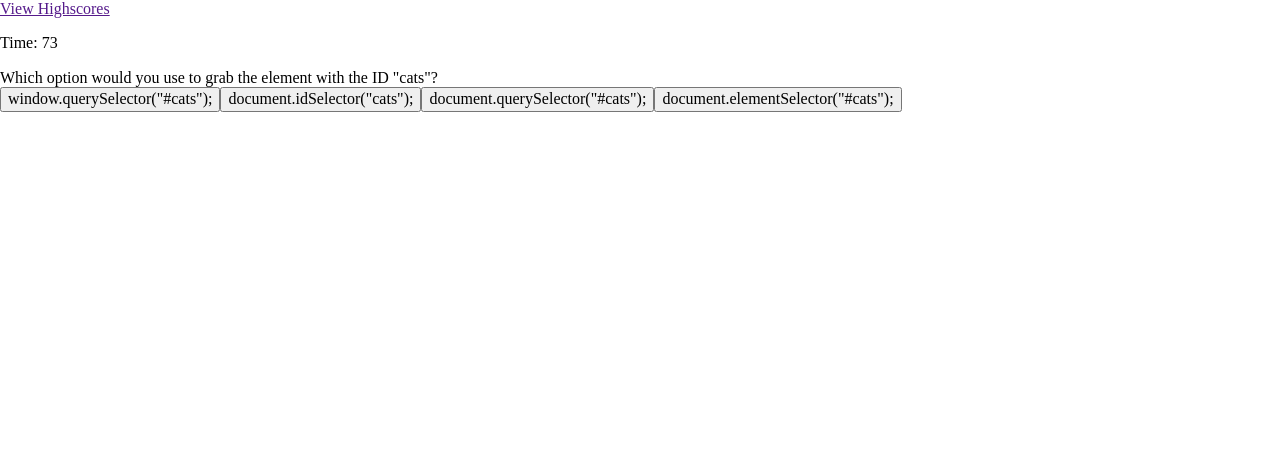
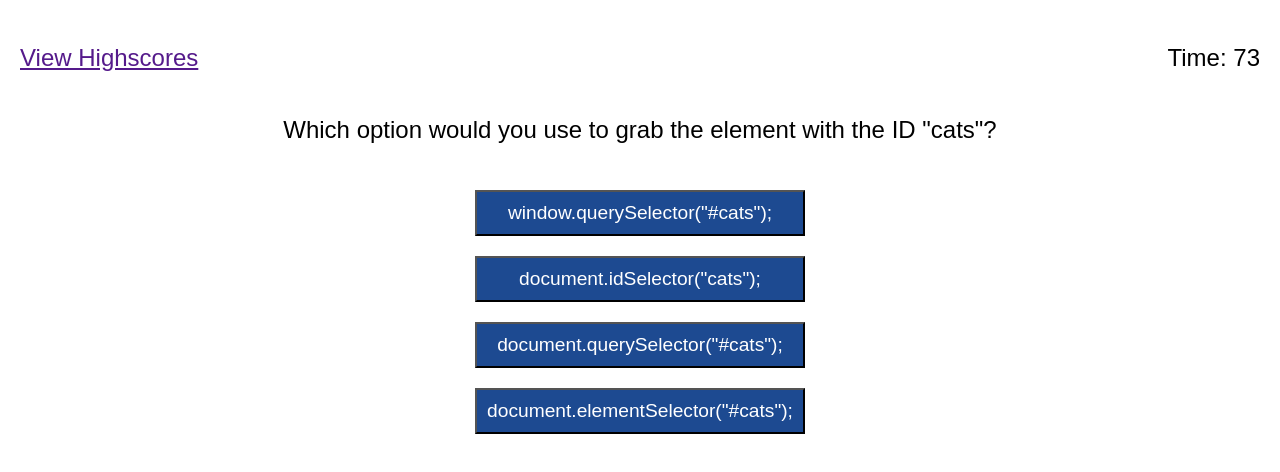
Before and after one commit to sendusyourbones/coding-quiz, a plain HTML site: page index.html in a window 1280 px wide. Both pictures are taken after a click on the button "Start Quiz". Drawn offline with Linux system fonts and the light colour scheme.

Commit message:
Add style.css file with styling

```diff
--- /dev/null
+++ b/assets/css/style.css
@@ -0,0 +1,62 @@
+/* General Styles */
+
+body {
+    font-family: Arial, Helvetica, sans-serif;
+}
+
+main {
+    text-align: center;
+    width: 65%;
+    margin: 0 auto;
+}
+
+p {
+    font-size: 1.5rem;
+}
+
+/* Header */
+
+header {
+    display: flex;
+    justify-content: space-between;
+    align-items: center;
+    padding: 20px;
+}
+
+header a {
+    font-size: 1.5rem;
+}
+
+/* Questions & Answers */
+
+#question {
+    font-size: 1.5rem;
+    height: 4rem;
+    margin: auto;
+}
+
+#answers {
+    display: flex;
+    flex-direction: column;
+    width: fit-content;
+    max-width: 100%;
+    margin: auto;
+}
+
+#answers input {
+    padding: 10px;
+    margin: 10px;
+    font-size: 1.2rem;
+    background-color: #1d4a91;
+    color: white;
+    white-space: normal;
+}
+
+#answers input:hover {
+    cursor: grab;
+    background-color: #4168a6;
+}
+
+#question-result {
+    font-size: 1.2rem;
+}
--- a/index.html
+++ b/index.html
@@ -5,6 +5,7 @@
     <meta http-equiv="X-UA-Compatible" content="IE=edge">
     <meta name="viewport" content="width=device-width, initial-scale=1.0">
     <link rel="stylesheet" href="./assets/css/reset.css">
+    <link rel="stylesheet" href="./assets/css/style.css">
     <title>Timed Coding Quiz</title>
 </head>
 <body>
@@ -15,6 +16,7 @@
         </nav>
         <p id="timer">Time: 75</p>
     </header>
+    <main>
         <section id="intro">
             <h1>Coding Quiz Challenge</h1>
             <p>Try to answer as many questions as possible in 75 seconds. If you answer a question incorrectly, 15 seconds will be deducted from your time remaining. Your final score will be the number of seconds remaining when you reach the end of the quiz.</p>
@@ -27,6 +29,7 @@
         </section>
         <section id="quiz-end">
         </section>
+    </main>
     <script src="./assets/js/script.js"></script>
 </body>
 </html>
```
Lines whose indentation alone changed are shown as unchanged.
